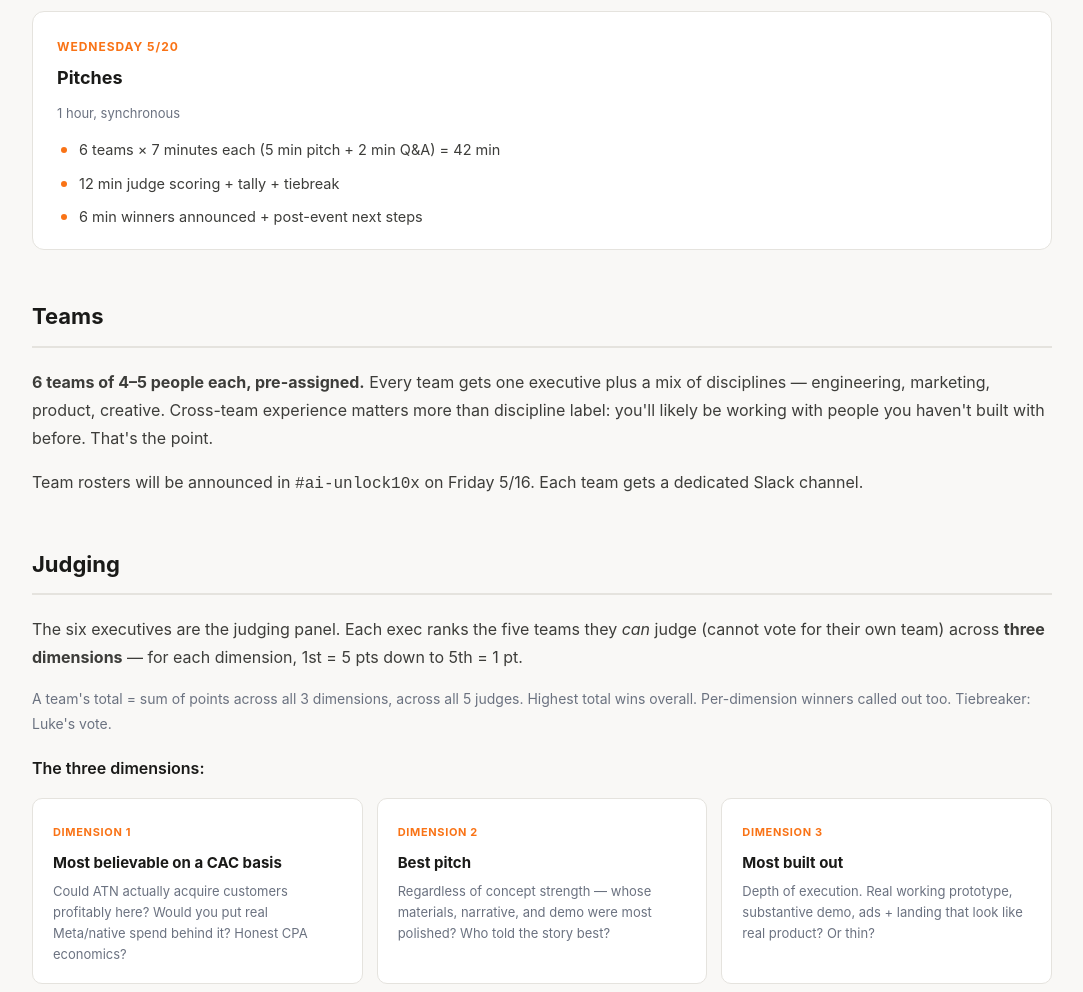
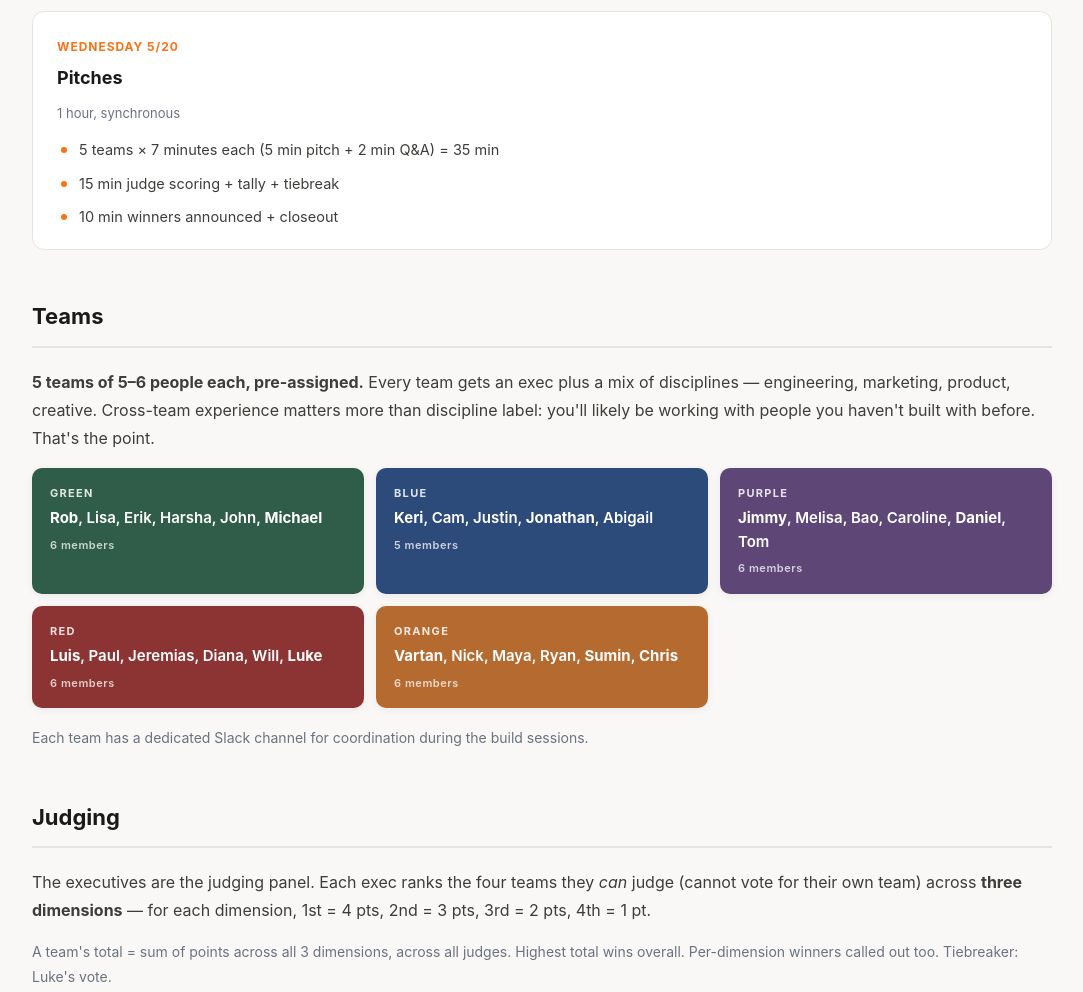
Before and after one commit to lukefernandez-ux/ai-unlock10x-leaderboard, a website: page hackathon.html in a window 1280 px wide. Shown: the part 2800-3792 px from the top of the page, without its empty margins (98-1181 px from the left). Drawn offline with Linux system fonts and the light colour scheme.

Commit message:
Add Maven Tank team rosters (5 teams, color-coded)
Reflects the team assignments shared in #ai-unlock10x. Five teams
of 5-6 instead of the original 6-of-4-5 framing. Color-coded:
Green, Blue, Purple, Red, Orange. Bolded names match the original
roster doc (likely captains + execs).

Adjusted downstream:
- Judging: each exec ranks 4 teams (not 5); points 1st=4 down to 4th=1
- Wednesday math: 5 teams x 7 min = 35 min pitches, 15 min scoring,
  10 min closeout (fits the 1-hour window cleanly)
- CLAUDE.md updated to match

Note: Sheba Lawrence and Ruben Llibre are not on any team in the
shared roster.

Co-Authored-By: Claude Opus 4.7 (1M context) <noreply@anthropic.com>

```diff
--- a/hackathon.html
+++ b/hackathon.html
@@ -291,6 +291,45 @@
     }
     .promise-card strong { color: #fff; }
 
+    /* Team roster cards */
+    .teams-grid {
+      display: grid;
+      grid-template-columns: repeat(auto-fit, minmax(280px, 1fr));
+      gap: 12px;
+      margin-top: 16px;
+    }
+    .team-card {
+      border-radius: 10px;
+      padding: 16px 18px;
+      color: #fff;
+      box-shadow: 0 2px 8px rgba(0,0,0,0.06);
+    }
+    .team-card .team-label {
+      font-size: 11px;
+      font-weight: 700;
+      letter-spacing: 0.12em;
+      text-transform: uppercase;
+      opacity: 0.85;
+      margin-bottom: 4px;
+    }
+    .team-card .team-roster {
+      font-size: 15px;
+      font-weight: 600;
+      line-height: 1.55;
+    }
+    .team-card .team-count {
+      font-size: 11px;
+      font-weight: 600;
+      opacity: 0.75;
+      margin-top: 6px;
+      letter-spacing: 0.05em;
+    }
+    .team-green  { background: #2f5d4a; }
+    .team-blue   { background: #2c4a7a; }
+    .team-purple { background: #5e4677; }
+    .team-red    { background: #8c3434; }
+    .team-orange { background: #b56a30; }
+
     .why-section {
       margin-top: 24px;
       padding-top: 32px;
@@ -423,9 +462,9 @@
         <div class="day-title">Pitches</div>
         <div class="day-duration">1 hour, synchronous</div>
         <ul>
-          <li>6 teams &times; 7 minutes each (5 min pitch + 2 min Q&amp;A) = 42 min</li>
-          <li>12 min judge scoring + tally + tiebreak</li>
-          <li>6 min winners announced + post-event next steps</li>
+          <li>5 teams &times; 7 minutes each (5 min pitch + 2 min Q&amp;A) = 35 min</li>
+          <li>15 min judge scoring + tally + tiebreak</li>
+          <li>10 min winners announced + closeout</li>
         </ul>
       </div>
     </div>
@@ -433,15 +472,44 @@
     <!-- Teams -->
     <div class="lesson-section">
       <div class="section-title">Teams</div>
-      <p><strong>6 teams of 4&ndash;5 people each, pre-assigned.</strong> Every team gets one executive plus a mix of disciplines &mdash; engineering, marketing, product, creative. Cross-team experience matters more than discipline label: you'll likely be working with people you haven't built with before. That's the point.</p>
-      <p>Team rosters will be announced in <code>#ai-unlock10x</code> on Friday 5/16. Each team gets a dedicated Slack channel.</p>
+      <p><strong>5 teams of 5&ndash;6 people each, pre-assigned.</strong> Every team gets an exec plus a mix of disciplines &mdash; engineering, marketing, product, creative. Cross-team experience matters more than discipline label: you'll likely be working with people you haven't built with before. That's the point.</p>
+
+      <div class="teams-grid">
+        <div class="team-card team-green">
+          <div class="team-label">Green</div>
+          <div class="team-roster"><strong>Rob</strong>, Lisa, Erik, Harsha, John, <strong>Michael</strong></div>
+          <div class="team-count">6 members</div>
+        </div>
+        <div class="team-card team-blue">
+          <div class="team-label">Blue</div>
+          <div class="team-roster"><strong>Keri</strong>, Cam, Justin, <strong>Jonathan</strong>, Abigail</div>
+          <div class="team-count">5 members</div>
+        </div>
+        <div class="team-card team-purple">
+          <div class="team-label">Purple</div>
+          <div class="team-roster"><strong>Jimmy</strong>, Melisa, Bao, Caroline, <strong>Daniel</strong>, Tom</div>
+          <div class="team-count">6 members</div>
+        </div>
+        <div class="team-card team-red">
+          <div class="team-label">Red</div>
+          <div class="team-roster"><strong>Luis</strong>, Paul, Jeremias, Diana, Will, <strong>Luke</strong></div>
+          <div class="team-count">6 members</div>
+        </div>
+        <div class="team-card team-orange">
+          <div class="team-label">Orange</div>
+          <div class="team-roster"><strong>Vartan</strong>, Nick, Maya, Ryan, <strong>Sumin</strong>, <strong>Chris</strong></div>
+          <div class="team-count">6 members</div>
+        </div>
+      </div>
+
+      <p style="margin-top:18px; font-size:14px; color:#6b7280;">Each team has a dedicated Slack channel for coordination during the build sessions.</p>
     </div>
 
     <!-- Judging -->
     <div class="lesson-section">
       <div class="section-title">Judging</div>
-      <p>The six executives are the judging panel. Each exec ranks the five teams they <em>can</em> judge (cannot vote for their own team) across <strong>three dimensions</strong> &mdash; for each dimension, 1st = 5 pts down to 5th = 1 pt.</p>
-      <p style="font-size:14px; color:#6b7280;">A team's total = sum of points across all 3 dimensions, across all 5 judges. Highest total wins overall. Per-dimension winners called out too. Tiebreaker: Luke's vote.</p>
+      <p>The executives are the judging panel. Each exec ranks the four teams they <em>can</em> judge (cannot vote for their own team) across <strong>three dimensions</strong> &mdash; for each dimension, 1st = 4 pts, 2nd = 3 pts, 3rd = 2 pts, 4th = 1 pt.</p>
+      <p style="font-size:14px; color:#6b7280;">A team's total = sum of points across all 3 dimensions, across all judges. Highest total wins overall. Per-dimension winners called out too. Tiebreaker: Luke's vote.</p>
 
       <p style="margin-top:18px; font-weight:600; color:#1a1a18;">The three dimensions:</p>
       <div class="judging-grid">
```
Also changed, not shown: CLAUDE.md (+2 -2 lines).
